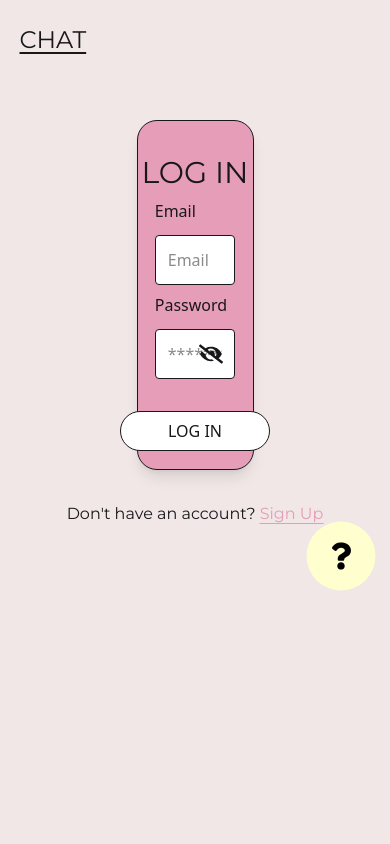
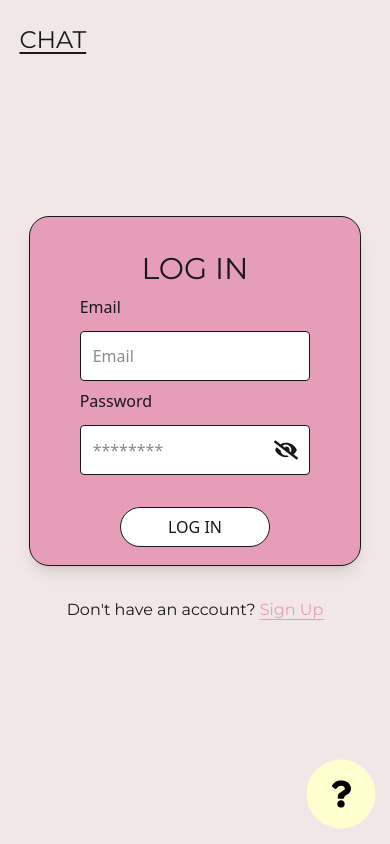
Before and after one commit to shannxnx/Chat-APP, a React (Vite) app in the folder frontend/: page /login in a window 390 px wide. Built offline with nearby package versions, Linux system fonts and the light colour scheme; no server answers.

Commit message:
Login responsiveness (for now)

```diff
--- a/frontend/src/components/login.jsx
+++ b/frontend/src/components/login.jsx
@@ -48,11 +48,12 @@ export default function Login(){
     //bg-white border-1
     //bg-[#E69DB8] border-b-
 
-    return <div className="w-full h-screen flex flex-col items-center bg-[#F1E7E7] ">
+    return <div className="w-full h-screen flex flex-col items-center bg-[#F1E7E7] overflow-hidden">
         <h1 className="w-[90%] text-2xl lg:text-5xl mt-6 underline underline-offset-4 ">CHAT</h1>
 
-        <form onSubmit={handleOnSubmit} className="w-[30%] border-1 min-h-[350px] h-[350px] flex-col bg-[#E69DB8]  rounded-[20px] shadow-lg
-        items-center flex justify-center mt-16">
+        <form onSubmit={handleOnSubmit} className="lg:w-[30%] lg:mt-16 border-1 min-h-[350px] h-[350px] flex-col bg-[#E69DB8]  rounded-[20px] shadow-lg
+        items-center flex justify-center  md:w-[40%] md:mt-45 max-w-[85%] w-[400px] mt-40 ">
+
             <h1 className="w-[100%] text-center mt-4 text-3xl ">LOG IN</h1>
 
 
@@ -104,7 +105,7 @@ export default function Login(){
 
         <h1 className='mt-8'>Don't have an account? <span className='text-[#E69DB8] underline underline-offset-4'><a href="/signup">Sign Up</a></span></h1>
 
-        <div className='w-[90%] h-[60px] flex justify-end items-center'>
+        <div className='w-[90%] h-[60px] flex justify-end items-center md:mt-50 lg:mt-0 mb-5 absolute bottom-0 '>
             <div className=' w-[60px] h-[100%] flex justify-center items-center scale-115 rounded-[500px] bg-[#FFFECE]'>
                 <h1 className='text-2xl lg:text-3xl text-black cursor-pointer active:scale-95' onClick={handleLogOut}><FaQuestion/></h1>
             </div>
```
Also changed, not shown: 2 other files (tests, documents, lock files or other folders).
